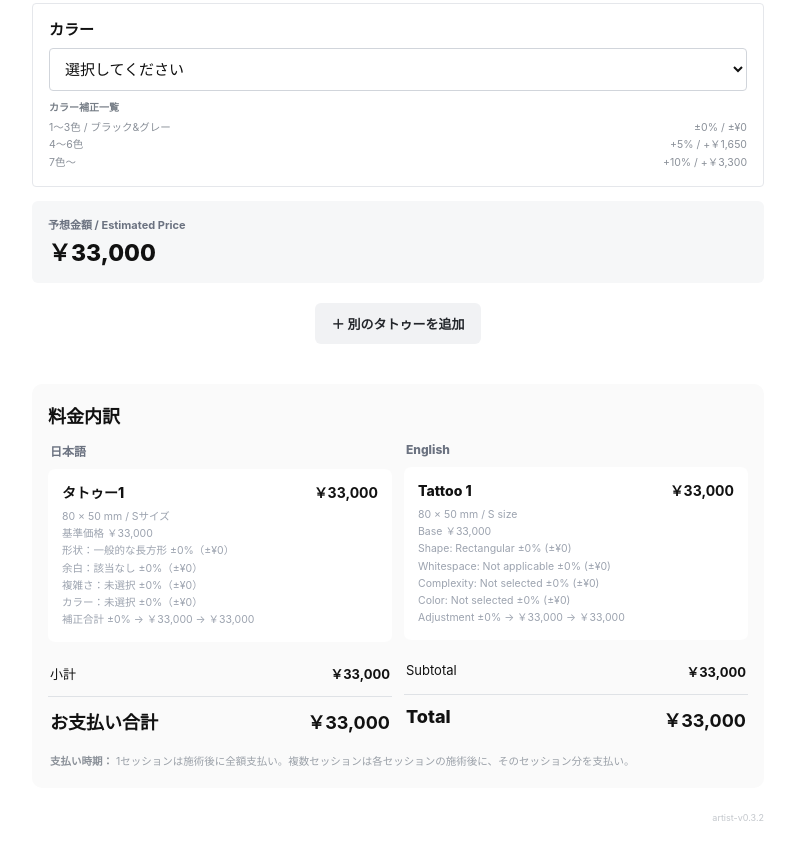
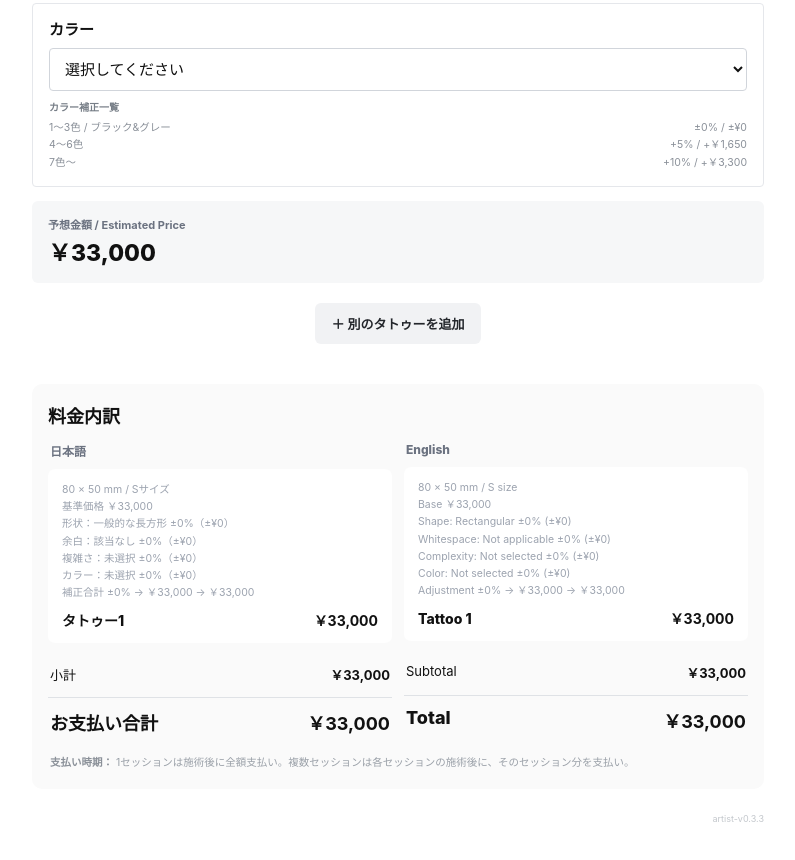
Before and after one commit to mea-tattoo/price-simulator, a plain HTML site: page artist.html in a window 1280 px wide. Shown: the part 1090-1950 px from the top of the page, without its empty margins (242-1037 px from the left). Drawn offline with Linux system fonts and the light colour scheme.

Commit message:
Move tattoo total below price details

```diff
--- a/artist.html
+++ b/artist.html
@@ -47,8 +47,9 @@ select{width:100%;font-size:15px;border:1px solid #d1d5db;border-radius:4px;back
 .summary-language-title{font-size:12px;font-weight:800;color:var(--muted);margin:0 2px 8px}
 .summary-item{background:#fff;border-radius:7px;padding:13px 14px;margin-top:10px}
 .summary-main{display:flex;justify-content:space-between;align-items:baseline;gap:14px;font-size:14px;font-weight:800}
-.summary-detail{margin-top:7px;color:var(--muted2);font-size:10.5px;line-height:1.55}
+.summary-detail{color:var(--muted2);font-size:10.5px;line-height:1.55}
 .summary-detail div+div{margin-top:1px}
+.summary-detail+.summary-main{margin-top:8px}
 .summary-totals{margin-top:14px;padding-top:2px}
 .sum-row{display:flex;justify-content:space-between;gap:14px;padding:6px 2px;font-size:13px}
 .sum-row.discount{color:#6b7280}
@@ -103,7 +104,7 @@ select{width:100%;font-size:15px;border:1px solid #d1d5db;border-radius:4px;back
   </div>
 </section>
 
-<div class="version">artist-v0.3.2</div>
+<div class="version">artist-v0.3.3</div>
 </main>
 
 <template id="tattooTemplate">
@@ -461,15 +462,6 @@ function refreshSummary(){
       const item=document.createElement('div');
       item.className='summary-item';
 
-      const main=document.createElement('div');
-      main.className='summary-main';
-      const title=document.createElement('span');
-      title.textContent=summary.title(i);
-      const amount=document.createElement('strong');
-      amount.textContent=c?money(c.rounded):'¥--,---';
-      main.append(title,amount);
-      item.appendChild(main);
-
       const detail=document.createElement('div');
       detail.className='summary-detail';
       const detailLines=c?summary.lines(c):[card.dataset.special?summary.special:summary.invalid];
@@ -479,6 +471,15 @@ function refreshSummary(){
         detail.appendChild(line);
       });
       item.appendChild(detail);
+
+      const main=document.createElement('div');
+      main.className='summary-main';
+      const title=document.createElement('span');
+      title.textContent=summary.title(i);
+      const amount=document.createElement('strong');
+      amount.textContent=c?money(c.rounded):'¥--,---';
+      main.append(title,amount);
+      item.appendChild(main);
       summary.rows.appendChild(item);
     });
   });
```
